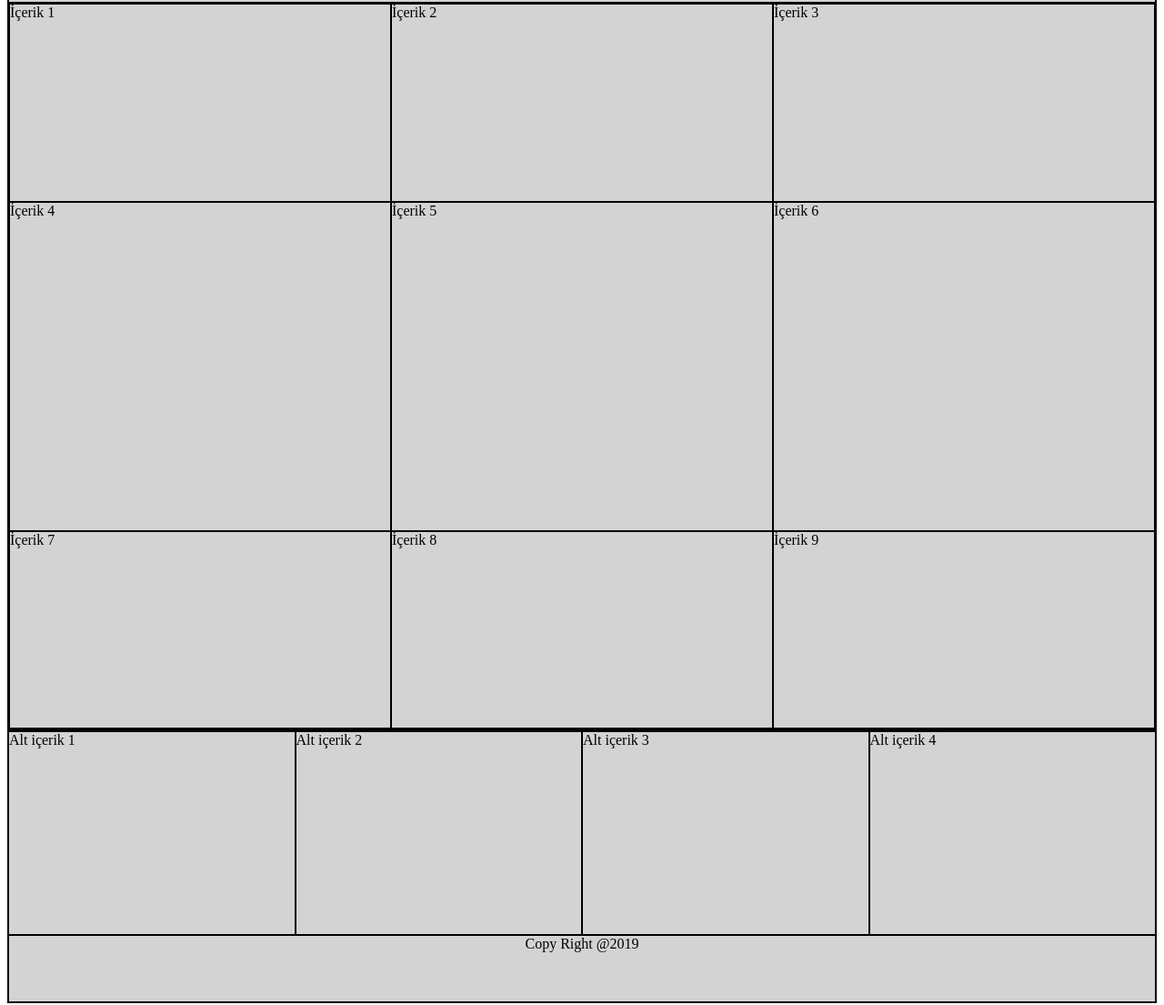
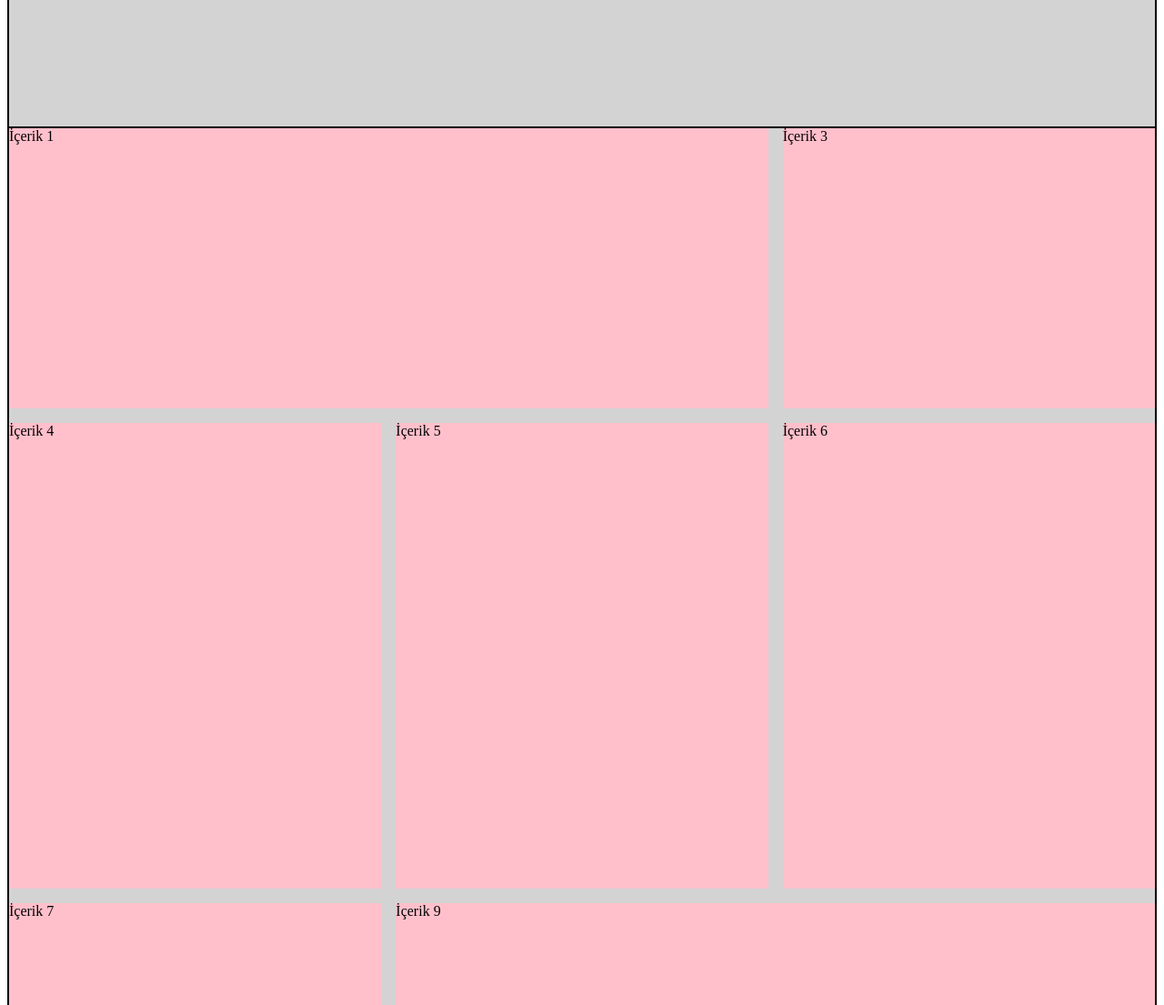
Before and after one commit to bavertalantimur/news_website, a plain HTML site: page index.html in a window 1280 px wide. Shown: the part 405-1510 px from the top of the page at 91% size. Drawn offline with Linux system fonts and the light colour scheme.

Commit message:
grid merge operations

```diff
--- a/index.html
+++ b/index.html
@@ -17,13 +17,13 @@
         <div class="intro">İntro alanı</div>
         <div class="article">
             <div class="contentBox">İçerik 1</div>
-            <div class="contentBox">İçerik 2</div>
+
             <div class="contentBox">İçerik 3</div>
             <div class="contentBox">İçerik 4</div>
             <div class="contentBox">İçerik 5</div>
             <div class="contentBox">İçerik 6</div>
             <div class="contentBox">İçerik 7</div>
-            <div class="contentBox">İçerik 8</div>
+
             <div class="contentBox">İçerik 9</div>
 
 
--- a/style.css
+++ b/style.css
@@ -5,7 +5,7 @@ body{
      "header"
     "content"
     "footer";
-    height: 1500px;
+    height: 2000px;
     grid-template-rows: 100px 1fr 300px;
 
 
@@ -30,14 +30,26 @@ body{
 div{
     background-color: lightgray;
     border: thin solid black;
-    grid-template-rows: 3fr 1fr ;
+
 }
 .article{
     display: grid;
     grid-template-columns:repeat(3,1fr);
     grid-template-rows: 3fr 5fr 3fr;
+    grid-gap: 1rem;
 }
 .copyRightBox{
     grid-column: 1/ span 4;
     text-align: center;
 }
+.article > div:nth-child(1){
+    grid-column: 1 /span 2;
+}
+.article > div:last-child{
+    grid-column-start: 4 ;
+    grid-column-end: 2;
+}
+.article > div {
+    border: none;
+    background-color: pink;
+}
```
